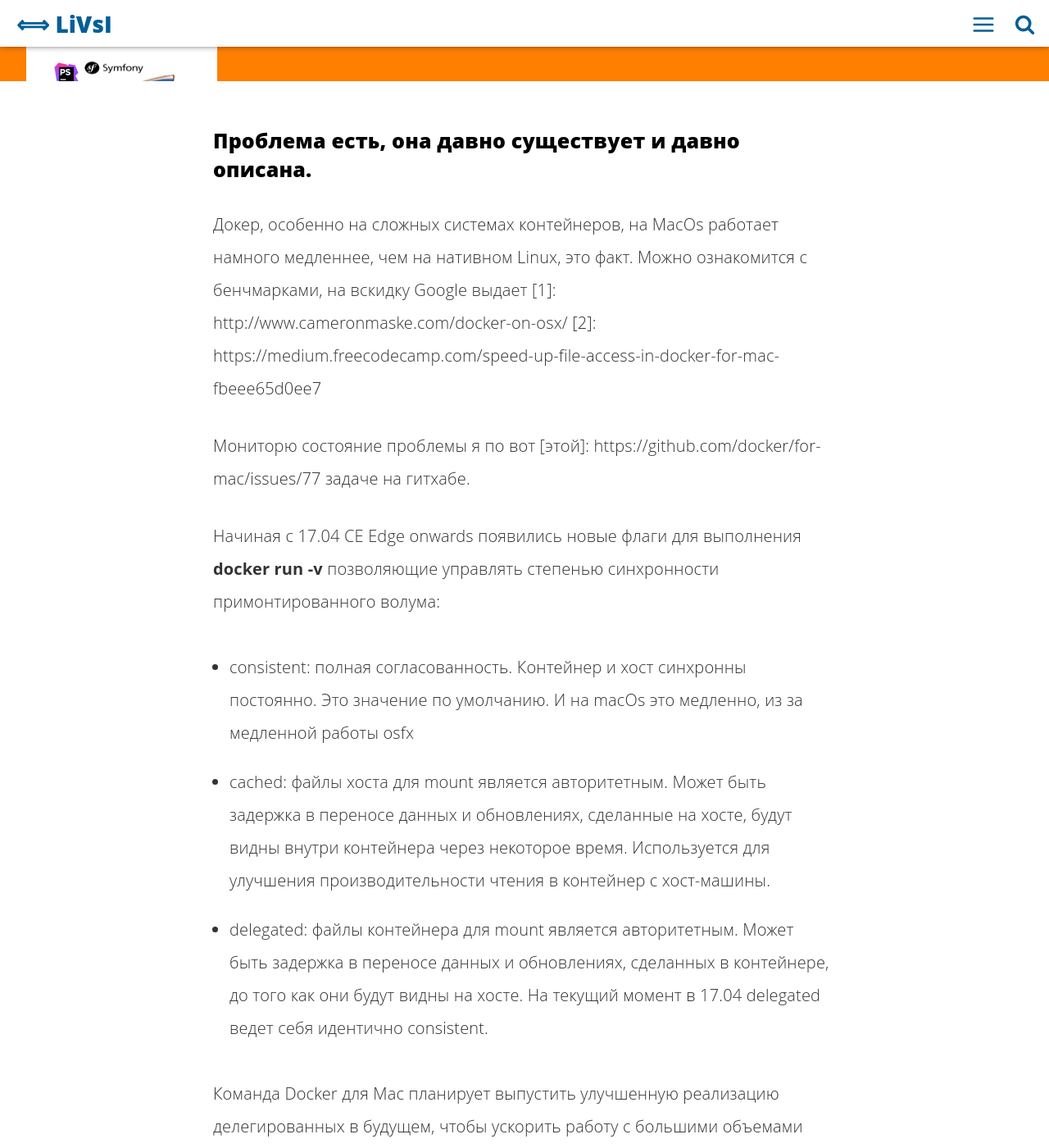
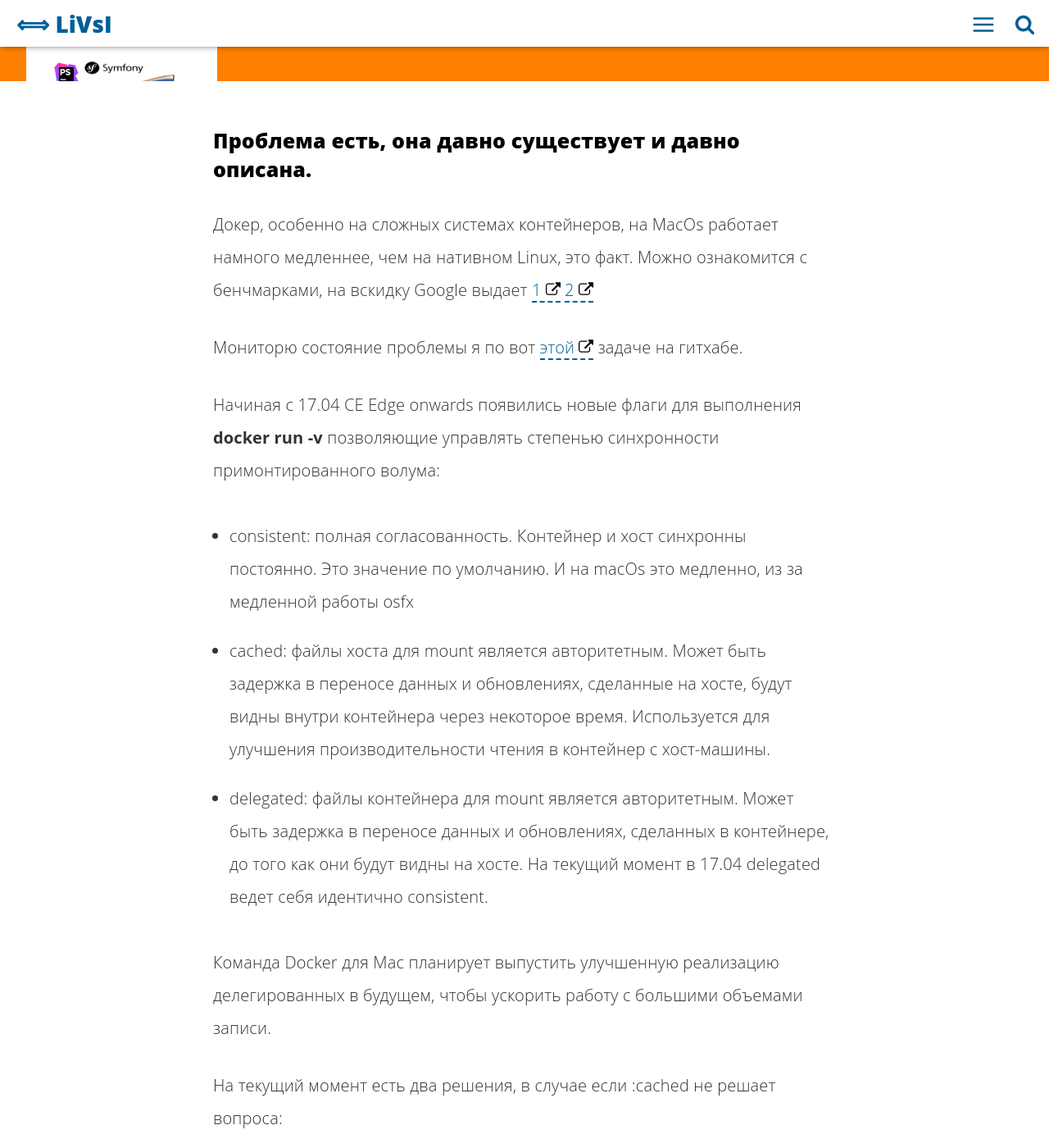
Before and after one commit to livsi/livsi.github.com, a Jekyll site: the page built from _posts/2017-05-15-docker-filesistem-perfomance-macOs.md, in a window 1280 px wide and 1400 px high, scrolled down 401 px. Shown: the whole window at 82% size. Built offline with Jekyll 4.4.1, drawn with Linux system fonts in a browser that asks for light colours; comment, search, counter and statistics services are not loaded; some of the changed text lies outside the part shown.

Commit message:
Update 2017-05-15-docker-filesistem-perfomance-macOs.md

```diff
--- a/_posts/2017-05-15-docker-filesistem-perfomance-macOs.md
+++ b/_posts/2017-05-15-docker-filesistem-perfomance-macOs.md
@@ -16,28 +16,24 @@ introduction: "Докер, особенно на сложных системах
 ### Проблема есть, она давно существует и давно описана.
 
 Докер, особенно на сложных системах контейнеров, на MacOs работает намного  медленнее, чем на нативном Linux, это факт. Можно ознакомится с
-бенчмарками, на вскидку Google выдает [1]: http://www.cameronmaske.com/docker-on-osx/ [2]: https://medium.freecodecamp.com/speed-up-file-access-in-docker-for-mac-fbeee65d0ee7
+бенчмарками, на вскидку Google выдает [1](http://www.cameronmaske.com/docker-on-osx/) [2](https://medium.freecodecamp.com/speed-up-file-access-in-docker-for-mac-fbeee65d0ee7)
 
-Мониторю состояние проблемы я по вот [этой]: https://github.com/docker/for-mac/issues/77 задаче на гитхабе.
+Мониторю состояние проблемы я по вот [этой](https://github.com/docker/for-mac/issues/77) задаче на гитхабе.
 
 Начиная с 17.04 CE Edge onwards появились новые флаги для выполнения **docker run -v** позволяющие управлять степенью синхронности
 примонтированного волума:
 
-* consistent: полная согласованность. Контейнер и хост синхронны постоянно. Это значение по умолчанию. И на macOs это медленно, из за медленной
-  работы osfx
-* cached: файлы хоста для mount является авторитетным. Может быть задержка в переносе данных и обновлениях, сделанные на хосте, будут видны
-внутри контейнера через некоторое время. Используется для улучшения производительности чтения в контейнер с хост-машины.
-* delegated: файлы контейнера для mount является авторитетным. Может быть задержка в переносе данных и обновлениях, сделанных в контейнере,
-до того как они будут видны на хосте. На текущий момент в 17.04 delegated ведет себя идентично consistent.
+* consistent: полная согласованность. Контейнер и хост синхронны постоянно. Это значение по умолчанию. И на macOs это медленно, из за медленной работы osfx
+* cached: файлы хоста для mount является авторитетным. Может быть задержка в переносе данных и обновлениях, сделанные на хосте, будут видны внутри контейнера через некоторое время. Используется для улучшения производительности чтения в контейнер с хост-машины.
+* delegated: файлы контейнера для mount является авторитетным. Может быть задержка в переносе данных и обновлениях, сделанных в контейнере, до того как они будут видны на хосте. На текущий момент в 17.04 delegated ведет себя идентично consistent.
 
 Команда Docker для Mac планирует выпустить улучшенную реализацию делегированных в будущем, чтобы ускорить работу с большими объемами записи.
 
 На текущий момент есть два решения, в случае если :cached не решает вопроса:
 
-* [d4m-nfs]: https://github.com/IFSight/d4m-nfs
-* [docker-sync]: http://docker-sync.io и подобные решения, основаные на rsync/event based syncing (быстрая синхронизация, но нужно изменить настройки, и можно
+* [d4m-nfs](https://github.com/IFSight/d4m-nfs)
+* [docker-sync](http://docker-sync.io) и подобные решения, основаные на rsync/event based syncing (быстрая синхронизация, но нужно изменить настройки, и можно
 столкнуться с проблемами синхронизации)
 
-Я пользовался вторым из решений, одо действительно быстрое(было до последнего обновления пару дней назад) - сейчас проблема в первом запуске при
-развертывании - первичное копирование с хост-машины внутрь контейнера проходит достаточно долго в приложении на symfony3 (связано с значительным
-объемом папки vendor)
+Я пользовался вторым из решений, одо действительно быстрое(было до последнего обновления пару дней назад) - сейчас проблема в первом запуске при развертывании - первичное копирование с хост-машины внутрь контейнера проходит достаточно долго в приложении на symfony3
+(связано с значительным объемом папки vendor)
```
